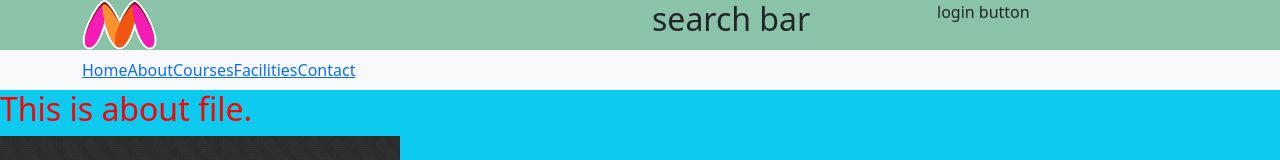
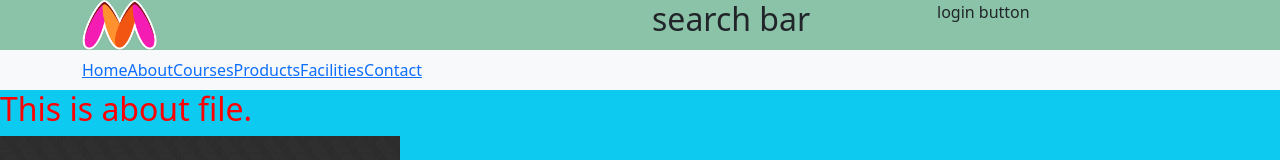
Before and after one commit to raviisharmaa/cetpa-nextjs-training, a Next.js app: page /about in a window 1280 px wide. Shown: the top 160 px of the page. Built offline with nearby package versions, Linux system fonts and the light colour scheme.

Commit message:
Products added in Navbar.js

```diff
--- a/common/Navbar.js
+++ b/common/Navbar.js
@@ -23,6 +23,9 @@ const Navbar = () => {
                   </li>
                   <li class="nav-item">
                   <Link href="/courses">Courses</Link>
+                  </li>
+                  <li class="nav-item">
+                  <Link href="/products">Products</Link>
                   </li>
                   <li class="nav-item">
                   <Link href="/facilities">Facilities</Link>
```
